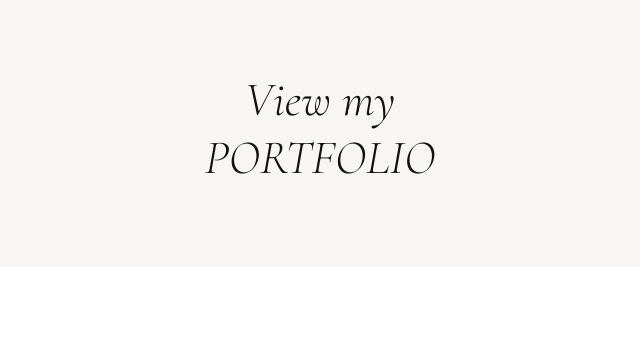
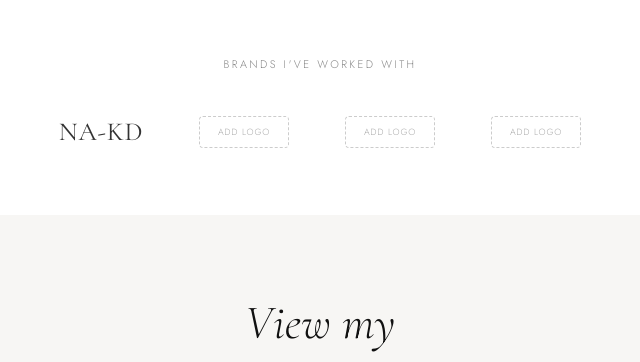
Before and after one commit to livemhaugland/ugc-portfolio, a React (Vite) app: page / in a window 1280 px wide. Shown: the part 1521-1883 px from the top of the page, without its empty margins (320-960 px from the left). Built offline with nearby package versions, Linux system fonts and the light colour scheme.

Commit message:
updated portfolio

```diff
--- a/src/App.jsx
+++ b/src/App.jsx
@@ -46,6 +46,67 @@ const hotels = [
 // ── HERO FAVORITES ──
 // Disse 3 spiller automatisk øverst på siden. Bytt ut med dine 3 favoritt-videoer.
 const heroFavorites = [kookaiDress, beauty4, nakd1];
+
+// ── BRANDS I'VE WORKED WITH ──
+// Legg til flere merker etter hvert. "logo" kan være en importert logo-fil
+// (samme måte som bildene over — legg filen i /assets og importer den øverst),
+// eller la den stå tom ("") for en enkel tekst-basert plassholder.
+const brands = [
+  { name: "NA-KD", logo: "" },
+  { name: "", logo: "" },
+  { name: "", logo: "" },
+  { name: "", logo: "" },
+];
+
+function BrandsSection({ brands }) {
+  return (
+    <section style={{ background: "#fff", padding: "4rem 3rem" }}>
+      <p style={{ fontSize: "11px", letterSpacing: "0.22em", textTransform: "uppercase", color: "#888", textAlign: "center", marginBottom: "2.5rem" }}>
+        Brands I've worked with
+      </p>
+      <div style={{ display: "flex", flexWrap: "wrap", alignItems: "center", justifyContent: "center", gap: "3.5rem", maxWidth: "1100px", margin: "0 auto" }}>
+        {brands.map((brand, i) =>
+          brand.logo ? (
+            <img
+              key={i}
+              src={brand.logo}
+              alt={brand.name || `Brand ${i + 1}`}
+              loading="lazy"
+              decoding="async"
+              style={{ height: "32px", width: "auto", objectFit: "contain", filter: "grayscale(100%)", opacity: 0.75 }}
+            />
+          ) : brand.name ? (
+            <span
+              key={i}
+              style={{ fontFamily: "'Cormorant Garamond', serif", fontSize: "26px", fontWeight: 400, letterSpacing: "0.03em", color: "#333" }}
+            >
+              {brand.name}
+            </span>
+          ) : (
+            <div
+              key={i}
+              style={{
+                width: "90px",
+                height: "32px",
+                border: "0.5px dashed #ccc",
+                borderRadius: "4px",
+                display: "flex",
+                alignItems: "center",
+                justifyContent: "center",
+                fontSize: "9px",
+                letterSpacing: "0.1em",
+                textTransform: "uppercase",
+                color: "#aaa",
+              }}
+            >
+              Add logo
+            </div>
+          )
+        )}
+      </div>
+    </section>
+  );
+}
 
 // ── CLOSING PHOTO GRID ──
 // Legg til flere bilder her etter hvert — både stående og liggende.
@@ -510,7 +571,7 @@ export default function App() {
               marginTop: "3.5rem",
               maxWidth: "380px",
             }}>
-              Fashion. Styling. Beauty. Wellness. <br />Content that feels like home.
+              Fashion. Styling. Beauty. Lifestyle. <br />Content that feels like home.
             </p>
           </div>
           <img src={heroPortrait} alt="Live Marie Haugland" style={{ width: "100%", aspectRatio: "3 / 5", objectFit: "cover", objectPosition: "top" }} />
@@ -525,6 +586,9 @@ export default function App() {
           ))}
         </div>
       </section>
+
+      {/* BRANDS */}
+      <BrandsSection brands={brands} />
 
       {/* QUOTE */}
       <div className="quote-band" style={{ background: "#f7f6f4", textAlign: "center", padding: "5rem 2rem" }}>
```
